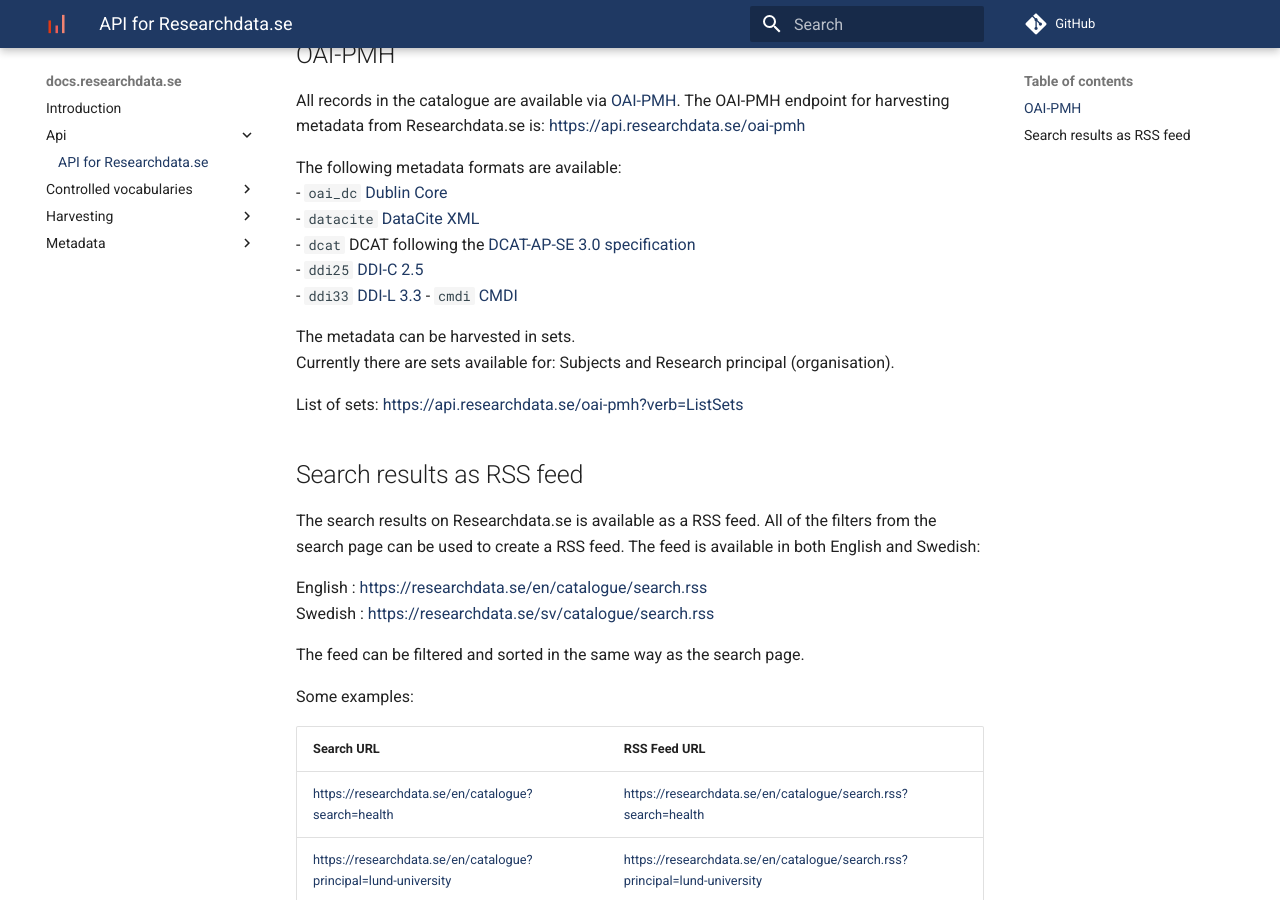
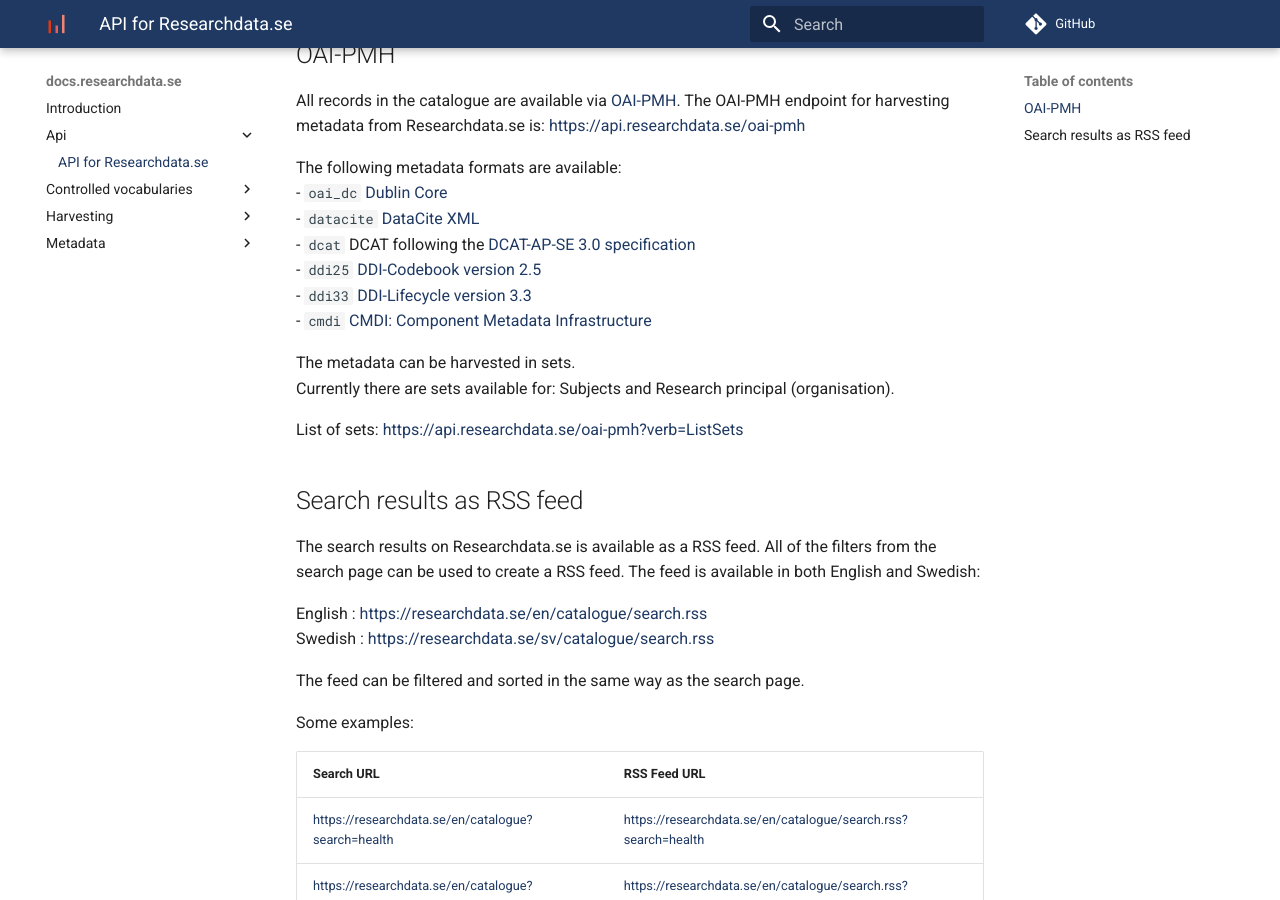
Before and after one commit to researchdata-se/docs.researchdata.se, an MkDocs documentation site: the page built from docs/api/index.md, in a window 1280 px wide and 900 px high, scrolled down 367 px. Built offline with MkDocs 1.6.1 and Material for MkDocs 9.7.7, drawn with Linux system fonts in a browser that asks for light colours; comment, search, counter and statistics services are not loaded.

Commit message:
Clarify DDI and CMDI metadata format descriptions
Updated descriptions for DDI formats and CMDI.

```diff
--- a/docs/api/index.md
+++ b/docs/api/index.md
@@ -17,9 +17,9 @@
 - `oai_dc` [Dublin Core](https://www.dublincore.org/specifications/dublin-core/dces/)
 - `datacite` [DataCite XML](https://schema.datacite.org)
 - `dcat` DCAT following the [DCAT-AP-SE 3.0 specification](https://docs.dataportal.se/dcat/en/)
-- `ddi25` [DDI-C 2.5](https://ddialliance.org/ddi-codebook#v2.5)
-- `ddi33` [DDI-L 3.3](https://ddialliance.org/ddi-lifecycle#v3.3)
-- `cmdi` [CMDI](https://www.clarin.eu/content/cmdi-component-metadata-infrastructure)
+- `ddi25` [DDI-Codebook version 2.5](https://ddialliance.org/ddi-codebook#v2.5)
+- `ddi33` [DDI-Lifecycle version 3.3](https://ddialliance.org/ddi-lifecycle#v3.3)
+- `cmdi` [CMDI: Component Metadata Infrastructure](https://www.clarin.eu/content/cmdi-component-metadata-infrastructure)
 
 The metadata can be harvested in sets.
 Currently there are sets available for: Subjects and Research principal (organisation).
```
